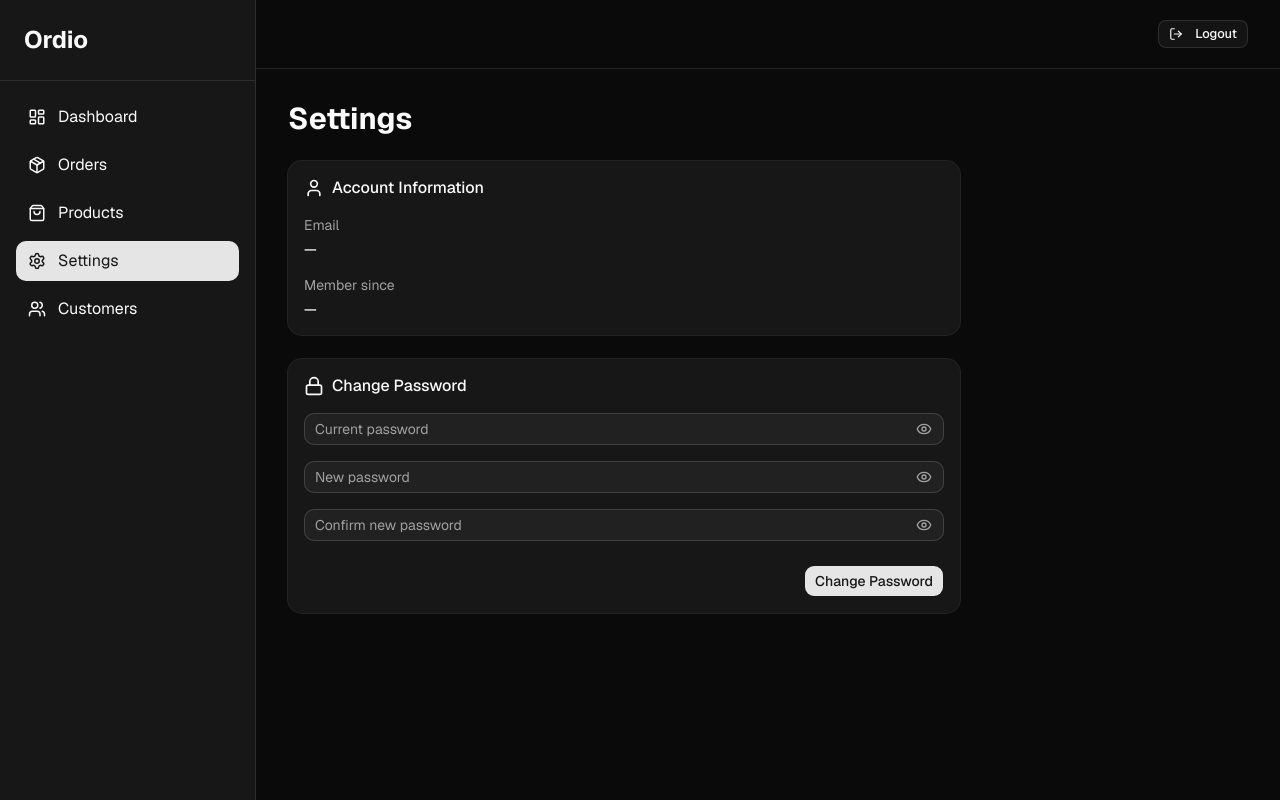
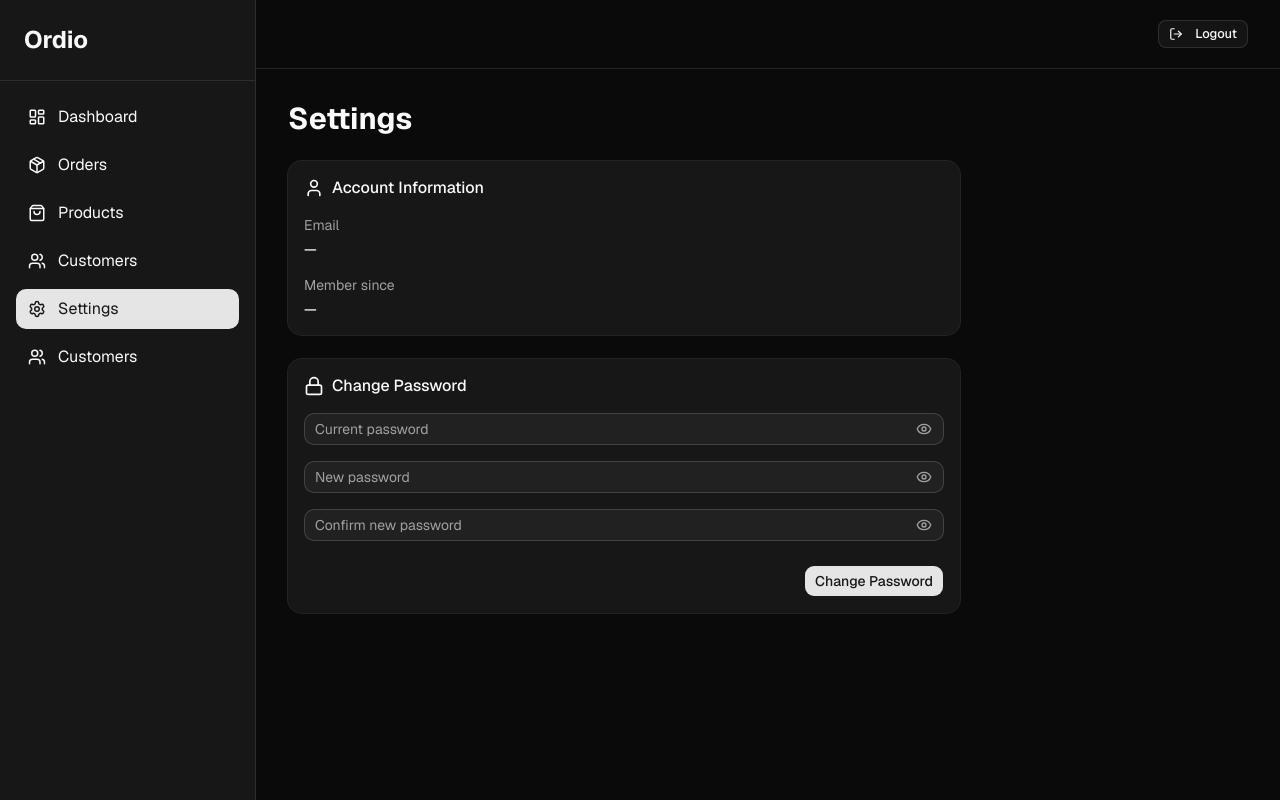
Before and after one commit to Alitm25/ordio, a Next.js app: page /settings in a window 1280 px wide. Built offline with nearby package versions, Linux system fonts and the light colour scheme; no server answers.

Commit message:
changed the position of customers link in Sidebar

```diff
--- a/src/components/layout/Sidebar.tsx
+++ b/src/components/layout/Sidebar.tsx
@@ -24,6 +24,11 @@ const links = [
         href: "/products",
         label: "Products",
         icon: ShoppingBag,
+    },
+    {
+        href: "/customers",
+        label: "Customers",
+        icon: Users
     },
     {
         href: "/settings",
```
